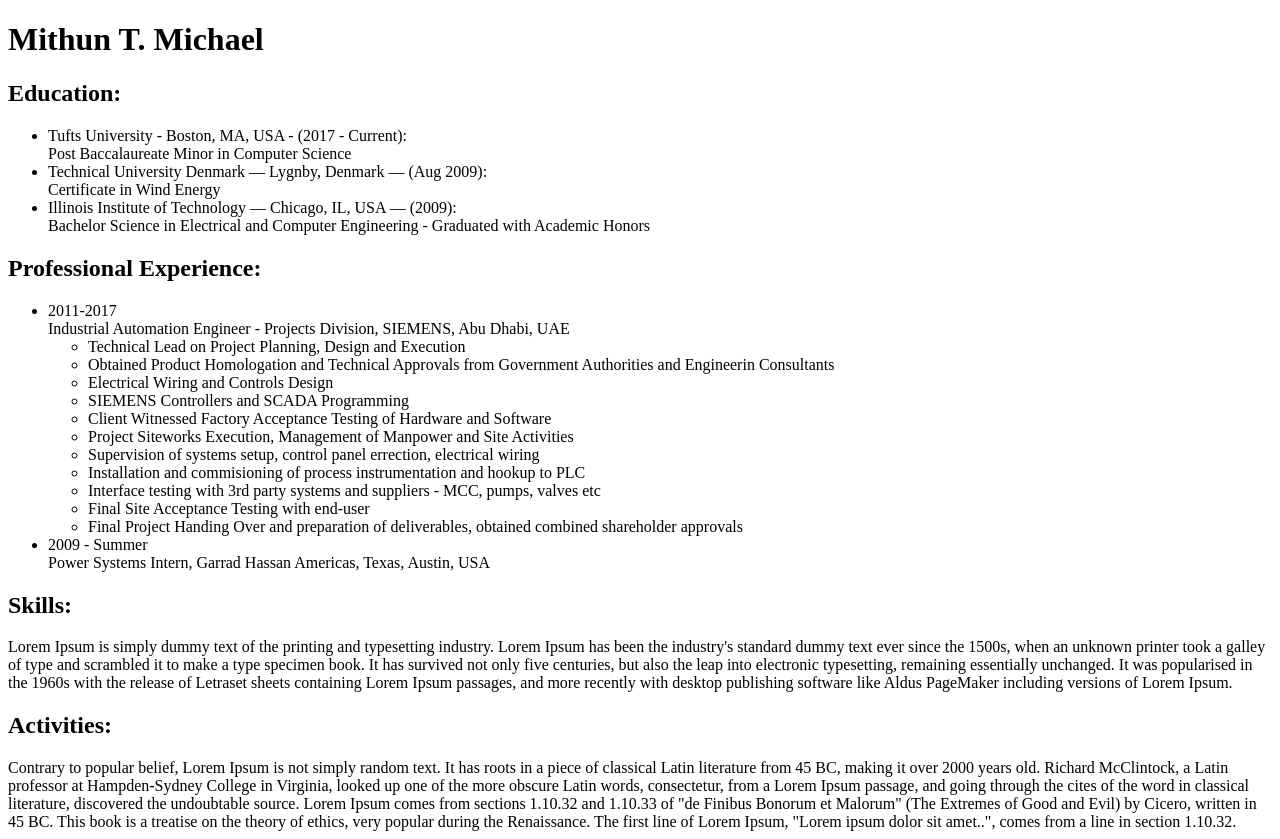
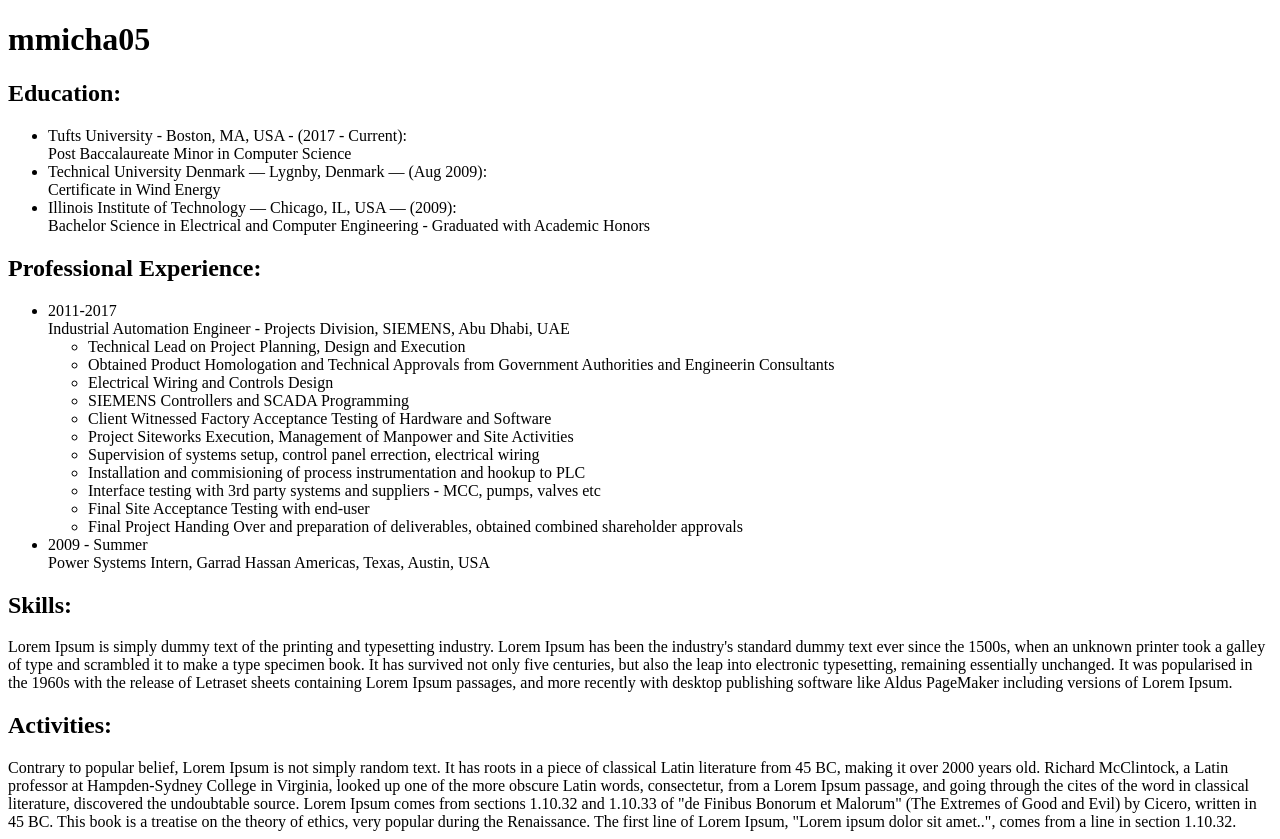
Before and after one commit to michaelmit/comp20-mmichael, a plain HTML site: page resume.html in a window 1280 px wide. Drawn offline with Linux system fonts and the light colour scheme.

Commit message:
removed my name

```diff
--- a/resume.html
+++ b/resume.html
@@ -9,7 +9,7 @@
 <!-- Name/ Handle -->
 <body>
 
-<h1>Mithun T. Michael</h2>
+<h1>mmicha05</h2>
 
 <h2>Education:</h2>
 
```
Also changed, not shown: bio.html (+1 -1 lines), index.html (+1 -1 lines), 1 other file.
